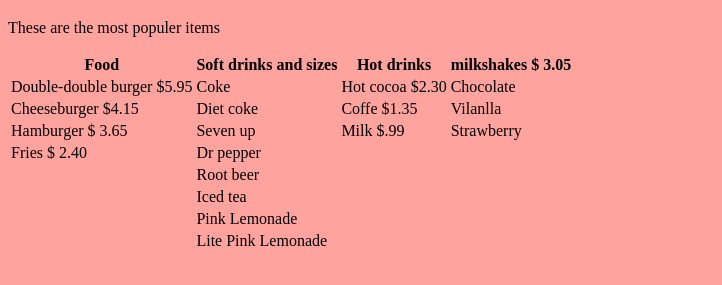
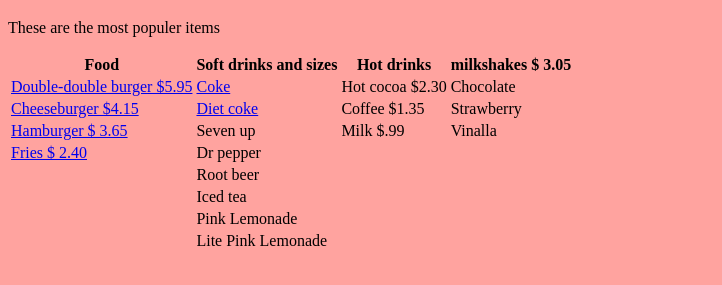
Before and after one commit to Cargir22/in-and-out-menu, a plain HTML site: page index.html in a window 1280 px wide. Shown: the part 61-346 px from the top of the page, without its empty margins (0-722 px from the left). Drawn offline with Linux system fonts and the light colour scheme.

Commit message:
Add files via upload

```diff
--- /dev/null
+++ b/Fries.html
@@ -0,0 +1,15 @@
+<!DOCTYPE html>
+<html>
+	<head>
+		<title>Fries</title>
+		<link href= "style.css" type="text/css" rel="stylesheet" />
+
+	</head>
+
+	<body>
+		<h1>Fries</h1>
+
+
+
+
+		<a href="index.html">Home</a>
--- a/index.html
+++ b/index.html
@@ -17,26 +17,30 @@
 			<th>milkshakes $ 3.05</th>
 		</tr>
 		<tr>
-	<td>Double-double burger
-			$5.95</td>
-			<td>Coke</td>
+			<td><a href="Burgers.html">Double-double burger $5.95 </a></td>
+			<td><a href="Soft drinks.html"> Coke</a></td>
 			<td>Hot cocoa $2.30</td>
 			<td>Chocolate</td>
 		</tr>
 		<tr>
-        <td>Cheeseburger $4.15</td>
-        <td>Diet coke</td>
-        <td>Coffe $1.35</td>
-        <td>Vilanlla</td>
-
-		</tr>
-        <td>Hamburger $ 3.65</td>
-		<td>Seven up</td>
-		<td>Milk $.99</td>
+			<td><a href="Burgers.html">Cheeseburger $4.15</a></td>
+			<td><a href="Soft drinks.html"> Diet coke</a></td>
+			<td>Coffee $1.35</td>
 			<td>Strawberry</td>
 
 		</tr>
-		<td>Fries $ 2.40</td>
+		<tr>
+		<td><a href="Burgers.html">Hamburger $ 3.65</a></td>
+
+
+		</td>
+		<td>Seven up</td>
+		<td>Milk $.99</td>
+		<td>Vinalla</td>
+	</tr>
+
+	</tr>
+	<td><a href="Fries.html">Fries $ 2.40</a></td>
 	<td>Dr pepper</td>
 
 </tr>
```
Also changed, not shown: Burgers.html (added, +14 -0 lines), Soft drinks.html (added, +15 -0 lines). Lines whose indentation alone changed are shown as unchanged.
